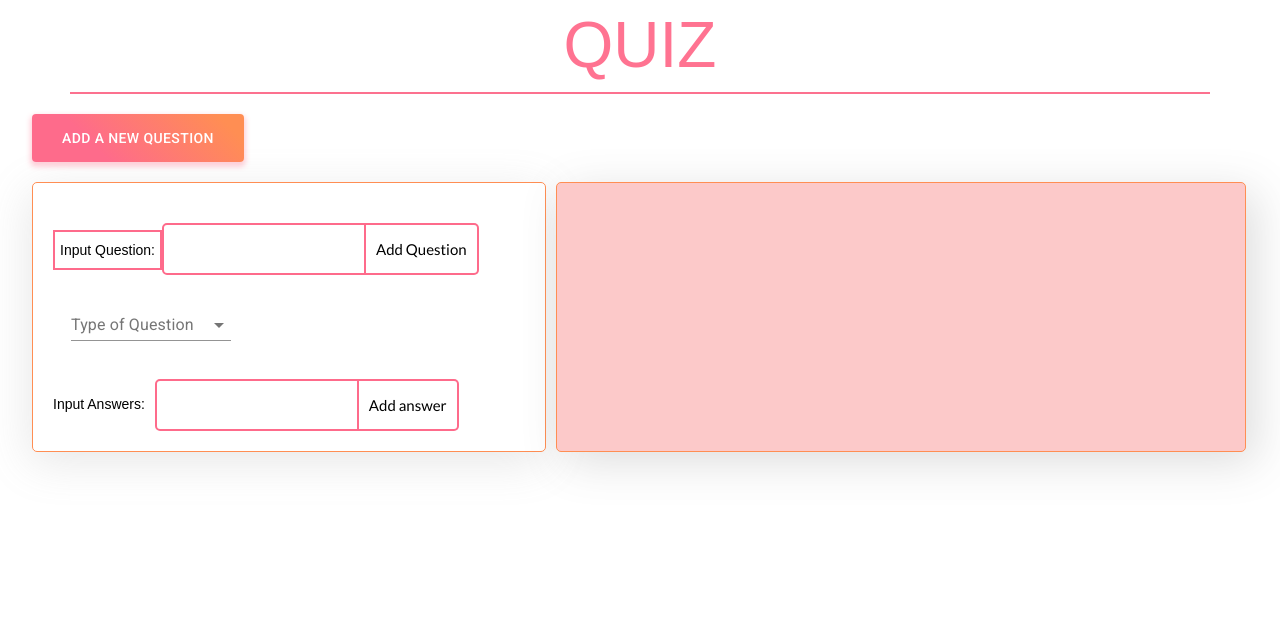
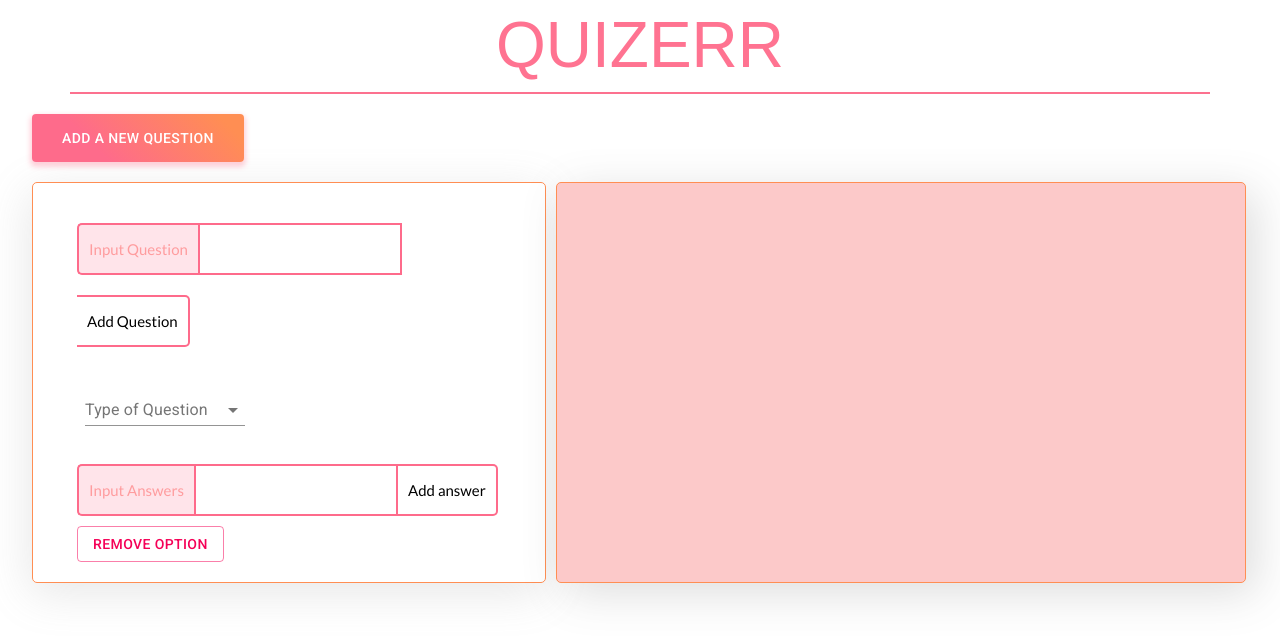
Before and after one commit to vedant-5/forms, a React (Create React App) app: page / in a window 1280 px wide. Shown: the top 638 px of the page. Built offline with nearby package versions, Linux system fonts and the light colour scheme.

Commit message:
added remove option button

```diff
--- a/src/components/Cards.js
+++ b/src/components/Cards.js
@@ -4,7 +4,7 @@ import InputLabel from '@material-ui/core/InputLabel';
 import MenuItem from '@material-ui/core/MenuItem';
 import FormControl from '@material-ui/core/FormControl';
 import Select from '@material-ui/core/Select';
-import Button from '@material-ui/core/Button';
+
 import Container from '@material-ui/core/Container';
 
 
@@ -53,11 +53,14 @@ function Cards(){
   };
 
 
+
     return(
         <div className="quiz">
             <section className="inputSide">
+            <Container fixed>
               <div>
                   <NewQuestion addQuestion={addQuestion}/>
+
                   <div className="dropDown">
                     <FormControl className={classes.formControl}>
                       <InputLabel id="demo-simple-select-label" className="dropText">Type of Question</InputLabel>
@@ -75,10 +78,10 @@ function Cards(){
                   </div>
 
                   <NewAnswer addAnswer={addAnswer} option={option}/>
+                </div>
 
 
-
-                </div>
+              </Container>
             </section>
 
 
@@ -103,6 +106,8 @@ function Cards(){
                         )
                       })}
                 </ul>
+
+
               </Container>
 
             </section>
--- a/src/components/NewAnswer.js
+++ b/src/components/NewAnswer.js
@@ -1,5 +1,7 @@
 import React,{useState} from "react";
 import "./cards.css";
+
+import Button from '@material-ui/core/Button';
 
 const NewAnswer = ({addAnswer})=> {
 
@@ -9,14 +11,18 @@ const NewAnswer = ({addAnswer})=> {
         event.preventDefault();
         addAnswer(title);
         setTitle('')
+
       }
 
 
     return(
-        <form onSubmit={handleSubmit} >
-            <label className="ans">Input Answers:</label>
+        <form onSubmit={handleSubmit}  style={{marginBottom:"20"}}>
+            <label className="ans">Input Answers</label>
             <input type="text" className="inputAns" value={title} required onChange={(e)=> setTitle(e.target.value)}/>
             <input type="submit" className="submitAns" value="Add answer"/>
+            <Button variant="outlined" color="secondary">
+                  Remove Option
+            </Button>
         </form>
     )
 
--- a/src/components/NewQuestion.js
+++ b/src/components/NewQuestion.js
@@ -29,7 +29,7 @@ const NewQuestion = ({addQuestion})=> {
 
     return(
         <form onSubmit={handleSubmit} className="quesForm">
-            <label className="question">Input Question:</label>
+            <label className="question">Input Question</label>
             <input type="text" className="inputQues" value={ques} label= "Input Question" onChange={(e)=> setQues(e.target.value)}/>
             <input className="submitQues" type="submit" value="Add Question"/>
 
--- a/src/components/Quiz.js
+++ b/src/components/Quiz.js
@@ -40,7 +40,7 @@ function Quiz() {
     <div className="bod">
 
           <header className="head">
-            QUIZ
+            QUIZERR
           </header>
           <hr/>
         <Container fixed>
@@ -52,8 +52,6 @@ function Quiz() {
               </Button>
 
             </div>
-
-
 
             {click.map(() => {
               return( <div className="card"> <Cards /> </div> );
--- a/src/components/cards.css
+++ b/src/components/cards.css
@@ -6,7 +6,7 @@
 }
 
 .dropDown {
-  margin: 10px;
+  margin: 15px 0 10px 0;
 }
 
 .livePreview,
@@ -24,22 +24,23 @@
   background-color: #fcc9c9;
 }
 
-.question {
-  font-size: 14px;
-  font-family: "Nunito Sans", sans-serif;
-
+.question,
+.ans {
+  font-size: 15px;
+  font-family: "Lato", sans-serif;
   margin-bottom: 20px;
   border: 2px solid #fe6b8b;
+  border-right: 0;
   background-color: #fff;
-  padding: 10px 5px;
+  padding: 15px 10px;
+  border-radius: 5px 0 0 5px;
+  color: #ff70709f;
+  background-color: #ffb0c156;
+  text-align: center;
 }
 
-.ans {
-  font-size: 14px;
-  font-family: "Nunito Sans", sans-serif;
-  margin-right: 10px;
-  margin-top: 50px;
-  vertical-align: middle;
+.quesForm {
+  display: inline-block;
 }
 
 .inputQues,
@@ -49,7 +50,6 @@
   border: 2px solid #fe6b8b;
   background-color: #fff;
   padding: 15px;
-  border-radius: 5px 0px 0px 5px;
   margin-left: 0;
   margin-top: 20px;
   font-family: "Lato", sans-serif;
@@ -63,11 +63,11 @@
   padding: 15px 10px;
   margin-left: 0px;
   border-radius: 0 5px 5px 0;
-
   border-left: 0;
   margin-top: 20px;
   font-family: "Lato", sans-serif;
   font-size: 15px;
+  margin-bottom: 8px;
 }
 
 .submitQues:hover,
```
